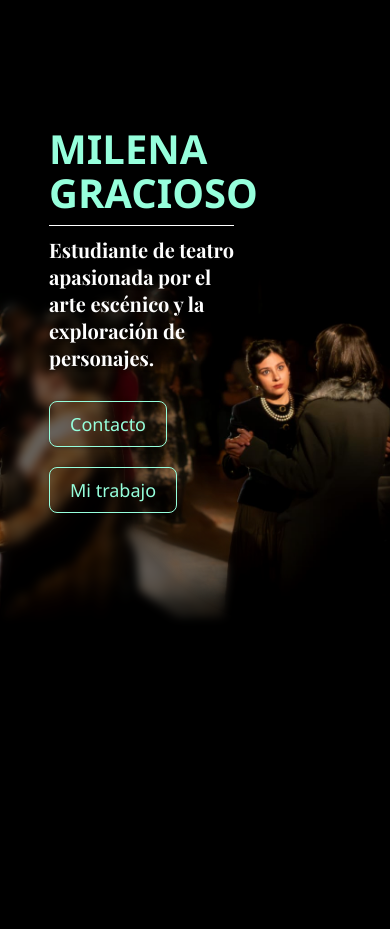
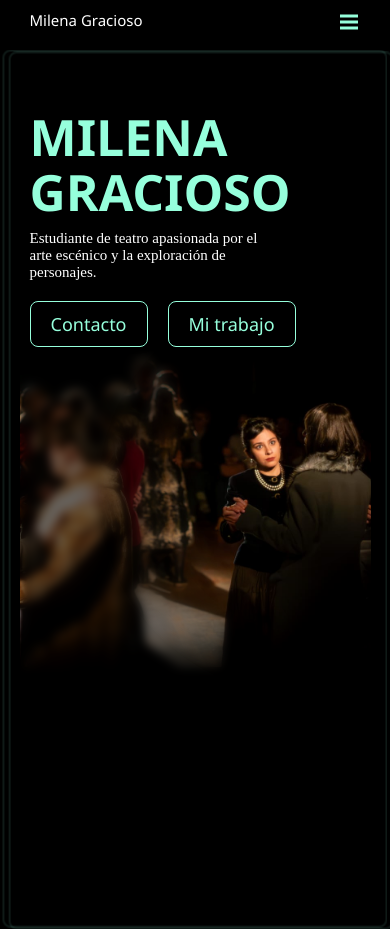
Before and after one commit to AgustinEA-dev/portfolio-milena-gracioso, a React (Create React App) app: page / in a window 390 px wide. Before the commit the page ends 844 px from the top, so only its background shows below. Built offline with nearby package versions, Linux system fonts and the light colour scheme.

Commit message:
added some animation in cover

```diff
--- a/src/components/cover/component-cover.jsx
+++ b/src/components/cover/component-cover.jsx
@@ -1,20 +1,20 @@
-import React from "react";
 import { Link } from "react-router-dom";
 
-import "./styles-hero.css";
+import { NavBar } from "./component-nav";
+
+import "./styles-cover.css";
 
 export function Cover() {
   return (
+    <section className="cover">
+      <NavBar />
       <div className="cover-container">
         <div className="cover-overlay"></div>
         <div className="cover-text-container">
-        <h1 className="cover-title">
-          MILENA <br />
-          GRACIOSO
-        </h1>
+          <h1 className="cover-title">MILENA GRACIOSO</h1>
           <article className="cover-article">
-          Estudiante de teatro apasionada por el arte escénico y la exploración
-          de personajes.
+            Estudiante de teatro apasionada por el arte escénico y la
+            exploración de personajes.
           </article>
           <div className="cover-links-container">
             <a className="link-contact" href="#">
@@ -25,6 +25,12 @@ export function Cover() {
             </Link>
           </div>
         </div>
+        <div className="cover-imgs-container">
+          {/* <img src="" alt="" />
+        <img src="" alt="" />
+        <img src="" alt="" /> */}
         </div>
+      </div>
+    </section>
   );
 }
--- /dev/null
+++ b/src/components/cover/component-nav.jsx
@@ -0,0 +1,14 @@
+import HamburgerIcon from "../icons/component-bars-icon";
+
+import "./styles-nav.css";
+
+export function NavBar() {
+  return (
+    <header>
+      <nav>
+        <span>Milena Gracioso</span>
+        <HamburgerIcon classname="bars" />
+      </nav>
+    </header>
+  );
+}
--- /dev/null
+++ b/src/components/cover/styles-cover.css
@@ -0,0 +1,230 @@
+.cover {
+    max-width: 1220px;
+    margin: auto;
+}
+
+.cover-container {
+    position: relative;
+    background-image: url('../../../public/assets/imgs/img-portada.jpeg');
+    background-size: 100%;
+    background-position: 60% center;
+    background-repeat: no-repeat;
+    width: 90%;
+    min-height: 100vh;
+    display: flex;
+    flex-direction: column;
+    margin: auto;
+    z-index: 0;
+}
+
+.cover-container::before,
+.cover-container::after {
+    content: '';
+    position: absolute;
+    border: 2px solid #96ffdc;
+    opacity: 0.1;
+    pointer-events: none;
+    animation: floatBox 8s ease-in-out infinite;
+    border-radius: 8px;
+}
+
+.cover-container::before {
+    top: -15px;
+    left: -15px;
+    width: calc(100% + 30px);
+    height: calc(100% + 30px);
+}
+
+.cover-container::after {
+    bottom: -15px;
+    right: -15px;
+    width: calc(100% + 30px);
+    height: calc(100% + 30px);
+    animation-delay: 4s;
+}
+
+@keyframes floatBox {
+
+    0%,
+    100% {
+        transform: translate(0, 0);
+    }
+
+    50% {
+        transform: translate(5px, -5px);
+    }
+}
+
+/*
+cover-text-container */
+
+.cover-text-container {
+    position: absolute;
+    top: 10%;
+    padding-left: 10px;
+    width: 60%;
+    display: flex;
+    flex-direction: column;
+    z-index: 2;
+}
+
+.cover-title {
+    width: 100%;
+    color: #96ffdc;
+    font-family: 'Segoe UI', Tahoma, Geneva, Verdana, sans-serif;
+    font-size: 60px;
+    text-shadow: 2px 2px 5px rgba(0, 0, 0, 0.7);
+    pointer-events: none;
+    user-select: none;
+}
+
+.cover-article {
+    color: #fff;
+    font-size: 20px;
+    max-width: 800px;
+    text-shadow: 1px 1px 4px rgba(0, 0, 0, 0.6);
+    pointer-events: none;
+    user-select: none;
+}
+
+.cover-links-container {
+    display: flex;
+    gap: 20px;
+    flex-wrap: wrap;
+}
+
+.cover-links-container a {
+    text-decoration: none;
+    margin-top: 20px;
+    padding: 10px 20px;
+    font-family: 'Segoe UI', Tahoma, Geneva, Verdana, sans-serif;
+    font-size: 18px;
+    color: #96ffdc;
+    border: 1px solid #96ffdc;
+    border-radius: 8px;
+    transition: all 0.3s ease;
+    box-shadow: 1px 1px 5px rgba(0, 0, 0, 0.4);
+}
+
+.cover-links-container a:hover {
+    background-color: #2bffb8;
+    color: #000;
+    box-shadow: 2px 2px 10px rgba(43, 255, 184, 0.5);
+    transform: translateY(-2px);
+}
+
+/* cover-imgs-container */
+
+.cover-imgs-container {
+    margin: auto;
+    height: 700px;
+}
+
+.cover-overlay {
+    position: absolute;
+    top: 0;
+    left: 0;
+    width: 100%;
+    height: 100%;
+    backdrop-filter: blur(5px) brightness(0.4);
+    mask-image: radial-gradient(circle at 80% 50%, rgba(0, 0, 0, 0) 15%, rgba(0, 0, 0, 1) 40%);
+    -webkit-mask-image: radial-gradient(circle at 80% 50%, rgba(0, 0, 0, 0) 15%, rgba(0, 0, 0, 1) 40%);
+    pointer-events: none;
+    z-index: 1;
+}
+
+@media(max-width:1040px) {
+    .cover-container {
+        flex-direction: column;
+    }
+
+    .cover-text-container {
+        position: unset;
+        width: 100%;
+        padding-top: 90px;
+
+    }
+
+    .cover-title {
+        font-size: 55px;
+    }
+
+    .cover-article {
+        max-width: 500px;
+    }
+
+    .cover-imgs-container {
+        position: absolute;
+        width: 100%;
+        margin: 0;
+    }
+}
+
+@media (max-width:890px) {
+    .cover-imgs-container {
+        background-size: 130%;
+        background-position: 60% center;
+    }
+}
+
+@media(max-width:790px) {
+    .cover-text-container {
+        margin: 0;
+    }
+
+    .cover-title {
+        font-size: 55px;
+    }
+
+    .cover-article {}
+}
+
+@media(max-width:640px) {
+    .cover-container {
+        background-size: 140%;
+        background-position: 70% center;
+    }
+
+    .cover-text-container {
+        padding-top: 60px;
+    }
+
+}
+
+@media(max-width:570px) {
+    .cover-title {
+        font-size: 50px;
+    }
+
+    .cover-article {
+        max-width: 350px;
+        font-size: 15px;
+    }
+
+}
+
+@media (max-width:520px) {
+    .cover-title {
+        line-height: 1.1;
+        margin-bottom: 10px;
+    }
+}
+
+@media(max-width:490px) {
+    .cover-container {
+        background-size: 160%;
+        background-position: 80% center;
+    }
+
+    .cover-text-container {
+        padding-top: 40px;
+    }
+
+    .cover-article {
+        max-width: 250px;
+    }
+
+
+}
+
+@media(max-width:390px) {}
--- a/src/components/cover/styles-hero.css
+++ /dev/null
@@ -1,147 +0,0 @@
-.cover-container {
-    position: relative;
-    margin: auto;
-    width: 100%;
-    max-width: 1120px;
-    height: 100vh;
-    overflow: hidden;
-    background-color: #000000;
-    background-image: url('../../../public/assets/imgs/img-portada.jpeg');
-    background-position: center;
-    background-repeat: no-repeat;
-    background-size: cover;
-}
-
-.cover-overlay {
-    position: absolute;
-    top: 0;
-    left: 0;
-    width: 100%;
-    height: 100%;
-    backdrop-filter: blur(5px) brightness(0.4);
-    mask-image: radial-gradient(circle at 80% 50%, rgba(0, 0, 0, 0) 15%, rgba(0, 0, 0, 1) 40%);
-    -webkit-mask-image: radial-gradient(circle at 80% 50%, rgba(0, 0, 0, 0) 15%, rgba(0, 0, 0, 1) 40%);
-    pointer-events: none;
-}
-
-.cover-text-container {
-    position: absolute;
-    top: 15%;
-    left: 10%;
-    max-width: 60%;
-    padding-left: 40px;
-    display: flex;
-    flex-direction: column;
-    gap: 10px;
-}
-
-.cover-title {
-    width: 100%;
-    color: #96ffdc;
-    font-family: 'Segoe UI', Tahoma, Geneva, Verdana, sans-serif;
-    font-size: 70px;
-    font-weight: 700;
-    line-height: 1.1;
-    padding-bottom: 10px;
-    text-shadow: 2px 2px 5px rgba(0, 0, 0, 0.7);
-    border-bottom: 1px solid #fff;
-    pointer-events: none;
-    user-select: none;
-}
-
-.cover-article {
-    color: #fff;
-    font-family: 'Playfair Display', serif;
-    font-size: 25px;
-    max-width: 500px;
-    text-shadow: 1px 1px 4px rgba(0, 0, 0, 0.6);
-    pointer-events: none;
-    user-select: none;
-}
-
-.cover-links-container {
-    margin-top: 20px;
-    display: flex;
-    gap: 20px;
-    flex-wrap: wrap;
-}
-
-.cover-links-container a {
-    text-decoration: none;
-    padding: 10px 20px;
-    font-family: 'Segoe UI', Tahoma, Geneva, Verdana, sans-serif;
-    font-size: 18px;
-    color: #96ffdc;
-    border: 1px solid #96ffdc;
-    border-radius: 8px;
-    transition: all 0.3s ease;
-    box-shadow: 1px 1px 5px rgba(0, 0, 0, 0.4);
-}
-
-.cover-links-container a:hover {
-    background-color: #2bffb8;
-    color: #000;
-    box-shadow: 2px 2px 10px rgba(43, 255, 184, 0.5);
-    transform: translateY(-2px);
-}
-
-@media (max-width:840px) {
-    .cover-container {
-        background-size: 130%;
-        /* Más zoom */
-        background-position: 60% center;
-        /* Desplaza a la izquierda */
-    }
-}
-
-.cover-text-container {
-    padding-left: 10px;
-    max-width: 50%;
-}
-
-
-@media(max-width:690px) {
-    .cover-container {
-        background-size: 140%;
-        background-position: 70% center;
-    }
-
-    .cover-title {
-        font-size: 60px;
-    }
-}
-
-@media(max-width:590px) {
-    .cover-title {
-        font-size: 50px;
-    }
-}
-
-@media(max-width:490px) {
-    .cover-container {
-        background-size: 160%;
-        background-position: 80% center;
-    }
-
-    .cover-title {
-        font-size: 40px;
-    }
-
-    .cover-article {
-        color: #fff;
-        font-family: 'Playfair Display', serif;
-        font-size: 25px;
-        max-width: 500px;
-        text-shadow: 1px 1px 4px rgba(0, 0, 0, 0.6);
-        pointer-events: none;
-        user-select: none;
-    }
-
-}
-
-@media(max-width:390px) {
-    .cover-article {
-        font-size: 20px;
-    }
-
-}
--- /dev/null
+++ b/src/components/cover/styles-nav.css
@@ -0,0 +1,12 @@
+nav {
+    margin: auto;
+    padding: 10px;
+    width: 90%;
+    height: 70px;
+    background-color: rgb(0, 0, 0);
+    color: white;
+    display: flex;
+    justify-content: space-between;
+    font-size: 15px;
+    font-family: 'Segoe UI', Tahoma, Geneva, Verdana, sans-serif;
+}
--- /dev/null
+++ b/src/components/icons/component-bars-icon.jsx
@@ -0,0 +1,27 @@
+export function HamburgerIcon({
+  className = "",
+  color = "#96ffdc",
+  size = 24,
+  ...props
+}) {
+  return (
+    <svg
+      width={size}
+      height={size}
+      viewBox="0 0 16 16"
+      fill="currentColor"
+      xmlns="http://www.w3.org/2000/svg"
+      className={className}
+      style={{ color }}
+      {...props}
+    >
+      <path
+        fillRule="evenodd"
+        clipRule="evenodd"
+        d="M14 5H2V3H14V5ZM14 9H2V7H14V9ZM2 13H14V11H2V13Z"
+      />
+    </svg>
+  );
+}
+
+export default HamburgerIcon;
--- a/src/index.css
+++ b/src/index.css
@@ -2,6 +2,7 @@
   box-sizing: border-box;
   margin: 0;
   padding: 0;
+  /* border: 1px solid red; */
 }
 
 body {
```
Lines whose indentation alone changed are shown as unchanged.
